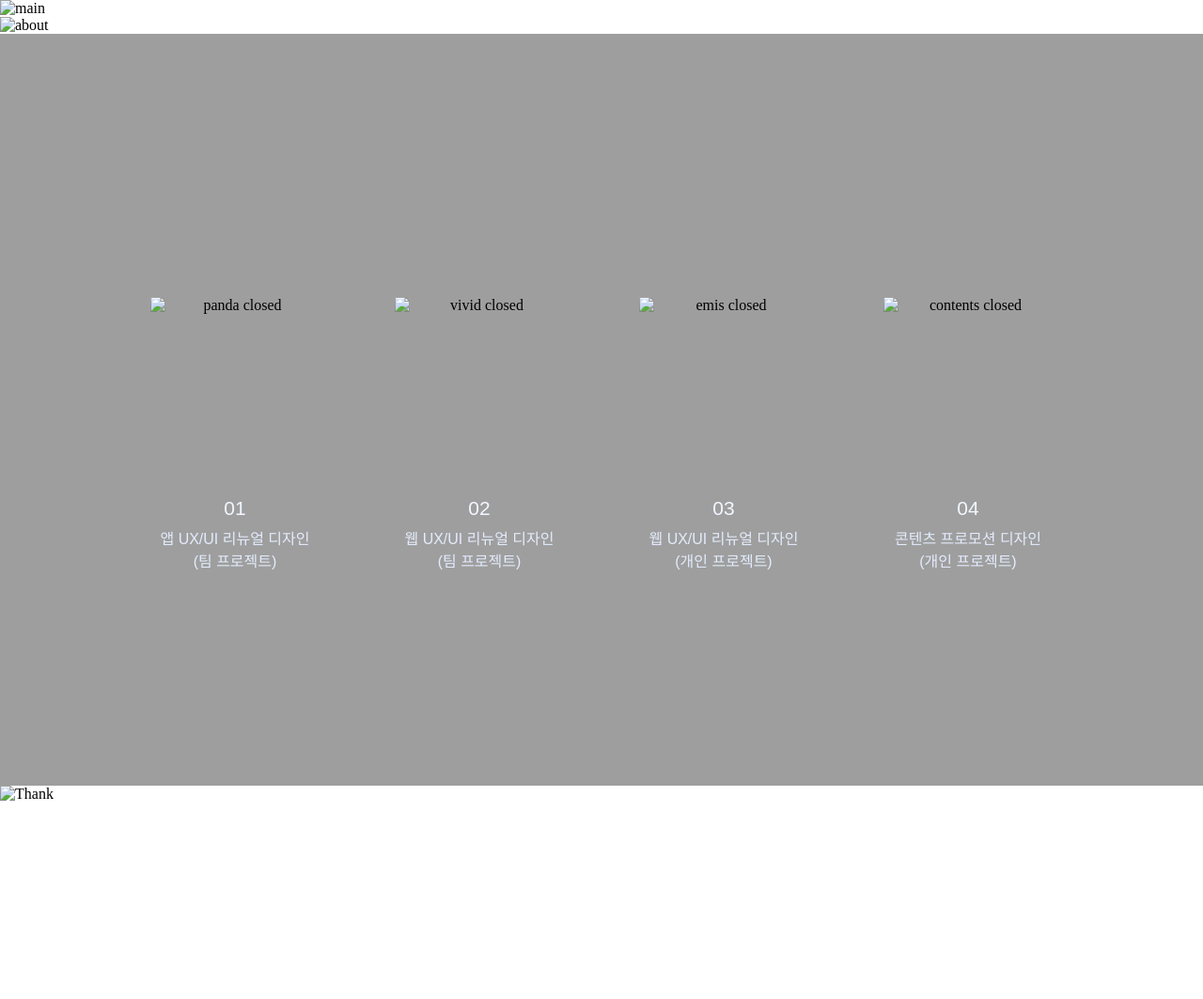
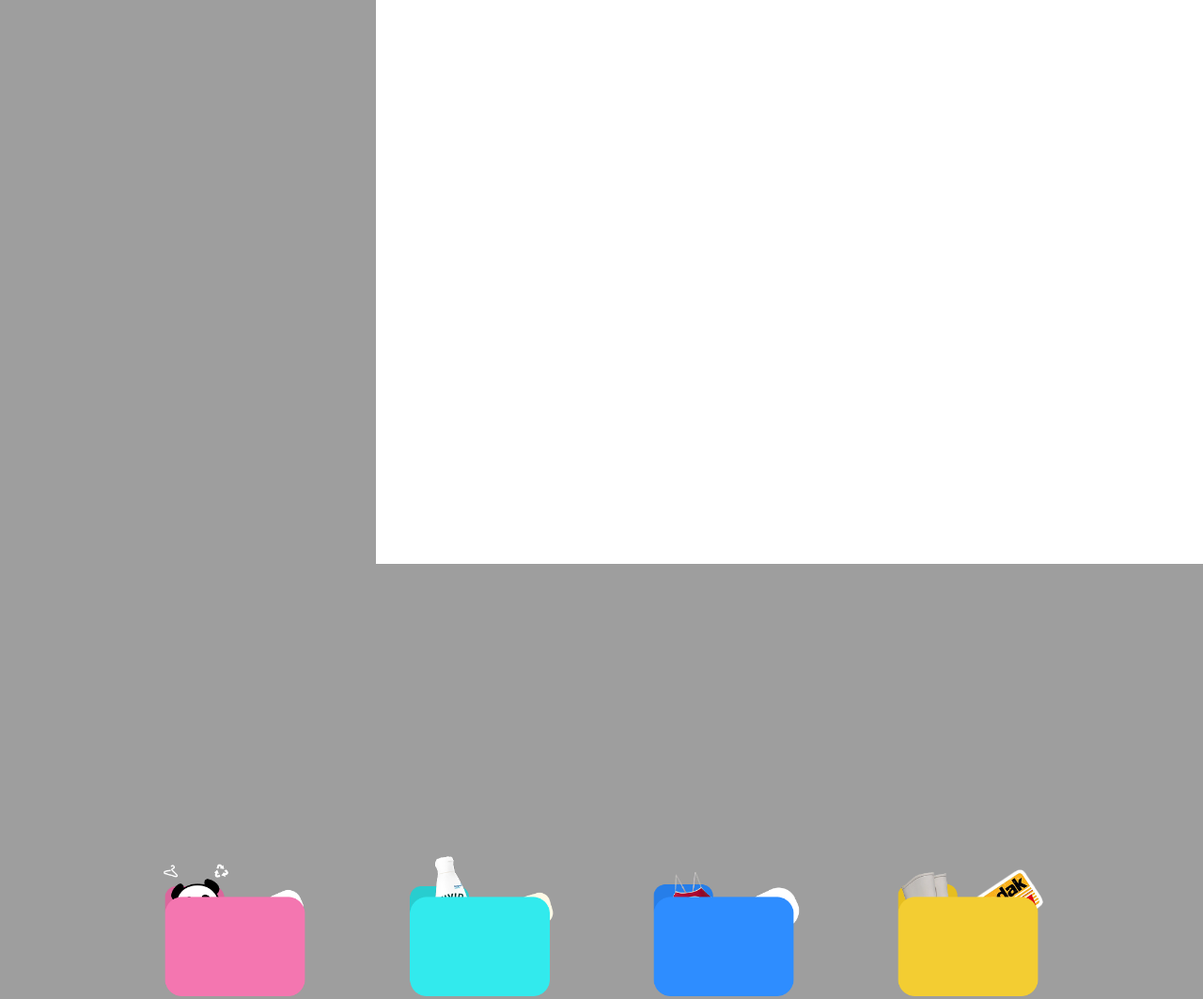
Before and after one commit to swan-kim123/portfolio, a plain HTML site: page index.html in a window 1280 px wide. Shown: the top 1063 px of the page at 94% size. Before the commit the page ends 854 px from the top, so only its background shows below. Drawn offline with Linux system fonts and the light colour scheme; the site is published under a folder, as on GitHub Pages, so addresses that start at the root find nothing; a web font is replaced by a local one.

Commit message:
Fix image path for GitHub Pages

```diff
--- a/index.html
+++ b/index.html
@@ -8,23 +8,23 @@
     <title>Soowan portfilo</title>
 </head>
 <body>
-    <div><img src="/img/표지_1.png" alt="main"></div>
-    <div><img src="/img/about me.png" alt="about"></div>
+    <div><img src="img/표지_1.png" alt="main"></div>
+    <div><img src="img/about me.png" alt="about"></div>
 
  <div class="index">
     <ul>
   <li>
     <a href="pdf/판다헤이_앱 UX:UI디자인.pdf" target="_blank" class="folder">
-      <img class="closed" src="/img/Panda_c.png" alt="panda closed">
-      <img class="open" src="/img/Panda_o.png" alt="panda open">
+      <img class="closed" src="img/Panda_c.png" alt="panda closed">
+      <img class="open" src="img/Panda_o.png" alt="panda open">
     </a>
     <p class="caption"><span>01</span><br>앱 UX/UI 리뉴얼 디자인<br>(팀 프로젝트)</p>
   </li>
 
   <li>
     <a href="/pdf/비비드키친_웹 UX:UI 디자인.pdf" target="_blank" class="folder">
-      <img class="closed" src="/img/vivid_c.png" alt="vivid closed">
-      <img class="open" src="/img/vivid_o.png" alt="vivid open">
+      <img class="closed" src="img/vivid_c.png" alt="vivid closed">
+      <img class="open" src="img/vivid_o.png" alt="vivid open">
 
     </a>
     <p class="caption"><span>02</span><br>웹 UX/UI 리뉴얼 디자인<br>(팀 프로젝트)</p>
@@ -32,8 +32,8 @@
 
   <li>
     <a href="/pdf/이미스_웹 UX:UI 디자인.pdf" target="_blank" class="folder">
-      <img class="closed" src="/img/emis_c.png" alt="emis closed">
-      <img class="open" src="/img/emis_o.png" alt="emis open">
+      <img class="closed" src="img/emis_c.png" alt="emis closed">
+      <img class="open" src="img/emis_o.png" alt="emis open">
 
     </a>
     <p class="caption"><span>03</span><br>웹 UX/UI 리뉴얼 디자인<br>(개인 프로젝트)</p>
@@ -41,15 +41,15 @@
 
   <li>
     <a href="/pdf/콘텐츠 디자인.pdf" target="_blank" class="folder">
-      <img class="closed" src="/img/contents_c.png" alt="contents closed">
-      <img class="open" src="/img/contents_o.png" alt="contents open">
+      <img class="closed" src="img/contents_c.png" alt="contents closed">
+      <img class="open" src="img/contents_o.png" alt="contents open">
 
     </a>
      <p class="caption"><span>04</span><br>콘텐츠 프로모션 디자인<br>(개인 프로젝트)</p>
   </li>
 </ul>
  </div>
- <div><img src="/img/Thank you.png" alt="Thank"></div>
+ <div><img src="img/Thank you.png" alt="Thank"></div>
 
 </body>
 </html>
```
